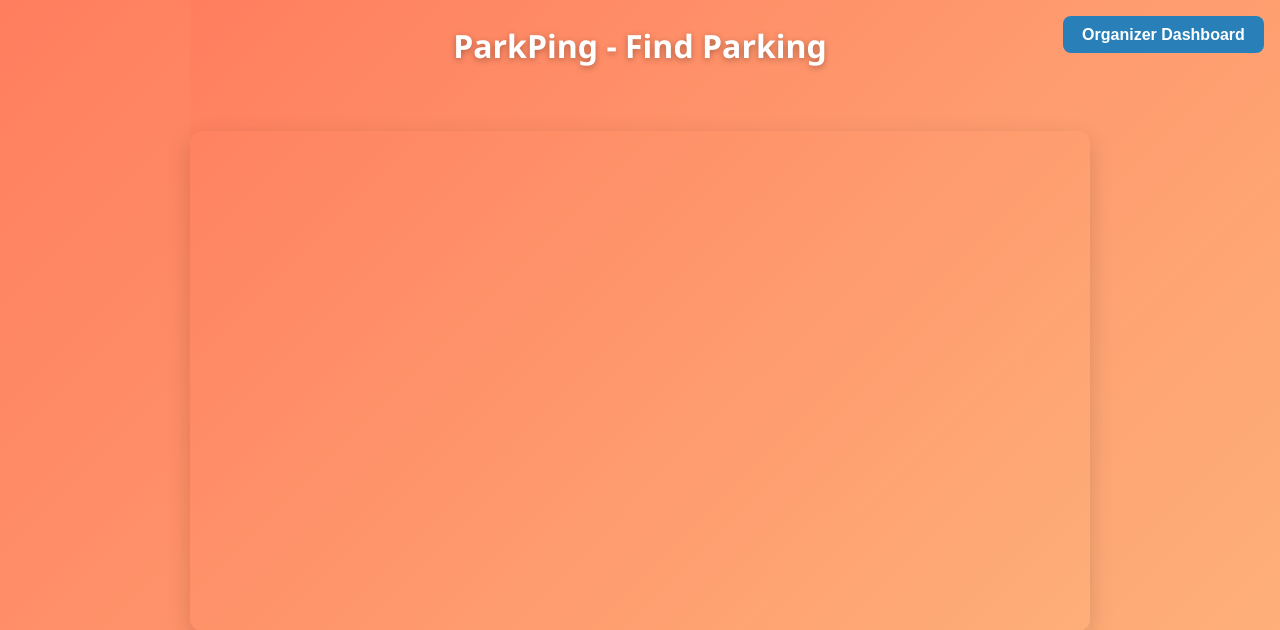
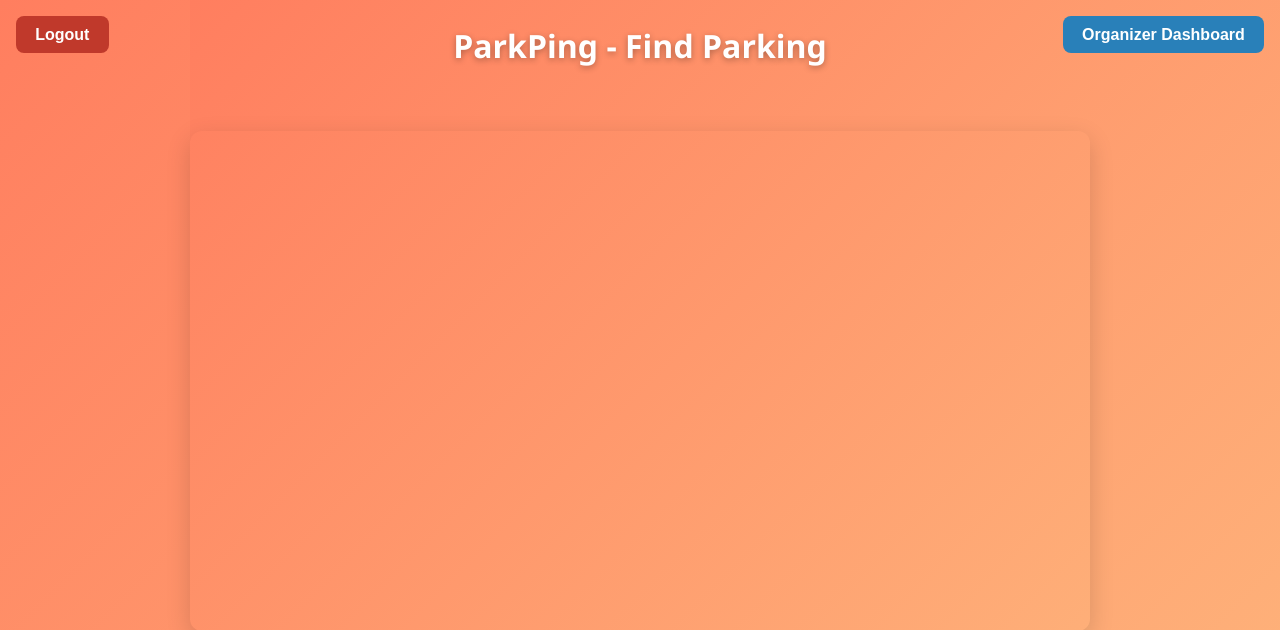
Before and after one commit to FairuzZarif/ParkPing, a Flask app: page / in a window 1280 px wide. Shown: the top 630 px of the page. Run offline with Flask 3, Linux system fonts and the light colour scheme; the visitor is signed in with stand-in values (Sample User, id 1); some libraries are stand-ins or nearby versions.

Commit message:
Some more visual changes, and button added to improve  User Experience.

```diff
--- a/frontend/static/lib.js
+++ b/frontend/static/lib.js
@@ -76,14 +76,25 @@ window.loadBookings = function () {
         return;
       }
 
+      list.innerHTML += '<div style="display: flex; flex-direction: column; gap: 12px;">';
+
       data.bookings.forEach((b) => {
         list.innerHTML += `
-          <div style="margin-bottom: 10px;">
+          <div style="border-bottom: 1px solid #ccc; padding-bottom: 8px;">
             <strong>${b.address}</strong><br/>
             From: ${new Date(b.start_time).toLocaleString()}<br/>
             To: ${new Date(b.end_time).toLocaleString()}<br/>
             Cost: $${b.cost}<br/>
-            Status: ${b.paid ? "Paid" : "Unpaid"}
+            Status: ${b.paid ? "Paid" : "Unpaid"}<br/>
+            <button onclick="cancelBooking(${b.id})" style="
+              margin-top: 6px;
+              background: #e74c3c;
+              color: white;
+              border: none;
+              padding: 6px 12px;
+              border-radius: 6px;
+              cursor: pointer;
+            ">Cancel Booking</button>
           </div>
         `;
 
@@ -94,6 +105,31 @@ window.loadBookings = function () {
           icon: "http://maps.google.com/mapfiles/ms/icons/blue-dot.png",
         });
       });
+
+      list.innerHTML += '</div>';
     })
     .catch(() => alert("Failed to load bookings"));
 };
+
+// Cancel booking by booking id
+window.cancelBooking = function (bookingId) {
+  if (!confirm("Are you sure you want to cancel this booking?")) return;
+
+  fetch("/api/parking/cancel", {
+    method: "POST",
+    headers: { "Content-Type": "application/json" },
+    body: JSON.stringify({ booking_id: bookingId }),
+  })
+    .then(async (res) => {
+      if (res.ok) {
+        alert("Booking cancelled successfully.");
+        loadBookings();  // refresh bookings list
+        // Optional: refresh spots or prebook spots if needed
+        // e.g. window.initMap();
+      } else {
+        const data = await res.json();
+        alert("Cancel failed: " + (data.error || "Unknown error"));
+      }
+    })
+    .catch(() => alert("Cancel request failed due to network error."));
+};
--- a/frontend/templates/index.html
+++ b/frontend/templates/index.html
@@ -48,6 +48,26 @@
     }
     #organizerBtn:hover {
       background-color: #1c5980;
+    }
+
+    /* New logout button styling */
+    #logoutBtn {
+      position: absolute;
+      top: 1rem;
+      left: 1rem;
+      background: #c0392b;
+      color: white;
+      padding: 0.6rem 1.2rem;
+      font-size: 1rem;
+      font-weight: 600;
+      border-radius: 8px;
+      border: none;
+      cursor: pointer;
+      transition: background-color 0.3s;
+      z-index: 10;
+    }
+    #logoutBtn:hover {
+      background-color: #992d22;
     }
 
     main {
@@ -178,6 +198,9 @@
   <!-- Organizer Dashboard Button -->
   <button onclick="location.href='/organizer'" id="organizerBtn">Organizer Dashboard</button>
 
+  <!-- Logout Button -->
+  <button id="logoutBtn">Logout</button>
+
   <h1>ParkPing - Find Parking</h1>
 
   <main>
@@ -208,7 +231,23 @@
   </main>
 
   <script>
-    // We will add JS functions here or preferably keep in lib.js
+    // Logout button handler
+    document.getElementById('logoutBtn').addEventListener('click', async () => {
+      try {
+        const res = await fetch('/api/auth/logout', {
+          method: 'POST',
+          headers: { 'Content-Type': 'application/json' },
+        });
+        if (res.ok) {
+          window.location.href = '/login';
+        } else {
+          alert('Logout failed.');
+        }
+      } catch (err) {
+        console.error(err);
+        alert('Logout failed due to network error.');
+      }
+    });
 
     // Hold markers in a map for easy removal on booking/pre-booking
     let spotMarkers = new Map();
@@ -355,8 +394,104 @@
       }
     }
 
-    // Your existing loadBookings and cancelBooking functions remain in lib.js or here...
+    // Book immediate booking
+    async function book(id, rate) {
+      const hours = prompt("Enter hours:");
+      if (!hours || isNaN(hours) || hours <= 0) {
+        alert("Please enter a valid number of hours.");
+        return;
+      }
+      try {
+        const res = await fetch("/api/parking/book", {
+          method: "POST",
+          headers: { "Content-Type": "application/json" },
+          body: JSON.stringify({ spot_id: id, hours }),
+        });
+        const data = await res.json();
+        if (res.ok) {
+          alert("Booked. Cost: $" + data.cost.toFixed(2));
+          await loadSpotsOnMap();
+          await loadSpotsForPrebook();
+        } else {
+          alert(data.error || "Booking failed, please try again.");
+        }
+      } catch {
+        alert("Booking failed, please try again.");
+      }
+    }
 
+    // Cancel booking function
+    async function cancelBooking(bookingId) {
+      if (!confirm("Are you sure you want to cancel this booking?")) return;
+
+      try {
+        const res = await fetch("/api/parking/cancel", {
+          method: "POST",
+          headers: { "Content-Type": "application/json" },
+          body: JSON.stringify({ booking_id: bookingId }),
+        });
+
+        const data = await res.json();
+
+        if (res.ok) {
+          alert("Booking cancelled successfully.");
+          loadBookings(); // Reload bookings list & markers
+          await loadSpotsOnMap(); // Refresh spot markers & availability
+          await loadSpotsForPrebook(); // Refresh pre-book dropdown
+        } else {
+          alert(data.error || "Failed to cancel booking.");
+        }
+      } catch (err) {
+        alert("Network error while cancelling booking.");
+        console.error(err);
+      }
+    }
+
+    // Load bookings with cancel buttons
+    async function loadBookings() {
+      try {
+        const res = await fetch("/api/parking/bookings");
+        if (!res.ok) throw new Error("Failed to load bookings");
+        const data = await res.json();
+
+        const list = document.getElementById("bookingResults");
+        list.innerHTML = "<h3>Your Bookings:</h3>";
+
+        if (!data.bookings.length) {
+          list.innerHTML += "<p>No bookings found.</p>";
+          return;
+        }
+
+        data.bookings.forEach((b) => {
+          const bookingDiv = document.createElement("div");
+          bookingDiv.className = "booking-item";
+
+          bookingDiv.innerHTML = `
+            <div class="booking-info">
+              <strong>${b.address}</strong><br/>
+              From: ${new Date(b.start_time).toLocaleString()}<br/>
+              To: ${new Date(b.end_time).toLocaleString()}<br/>
+              Cost: $${b.cost.toFixed(2)}<br/>
+              Status: ${b.paid ? "Paid" : "Unpaid"}
+            </div>
+            <button class="booking-btn" onclick="cancelBooking(${b.id})">Cancel</button>
+          `;
+
+          list.appendChild(bookingDiv);
+
+          // Add marker for booking (blue icon)
+          new google.maps.Marker({
+            position: { lat: b.lat, lng: b.lng },
+            map: map,
+            title: "Your booking: " + b.address,
+            icon: "http://maps.google.com/mapfiles/ms/icons/blue-dot.png",
+          });
+        });
+      } catch (err) {
+        alert("Failed to load bookings.");
+        console.error(err);
+      }
+    }
   </script>
 </body>
 </html>
```
Also changed, not shown: backend/parkping.db.
